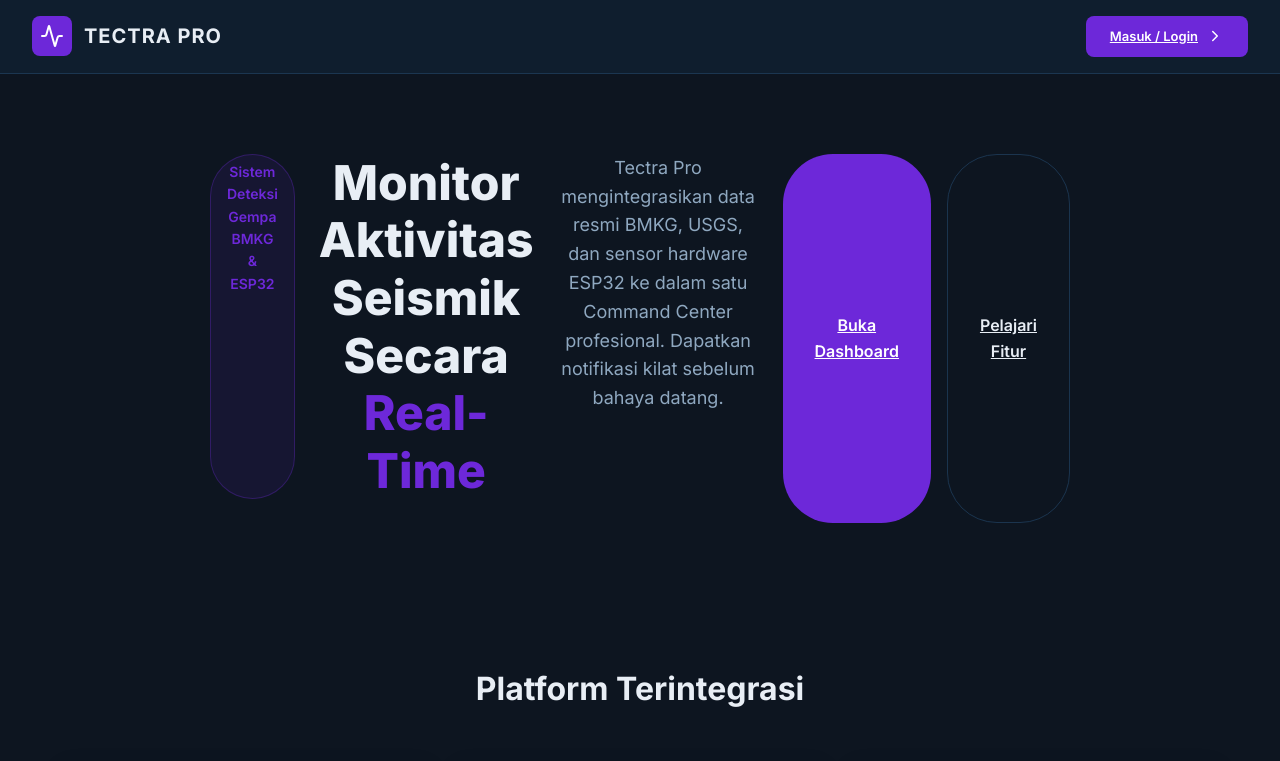
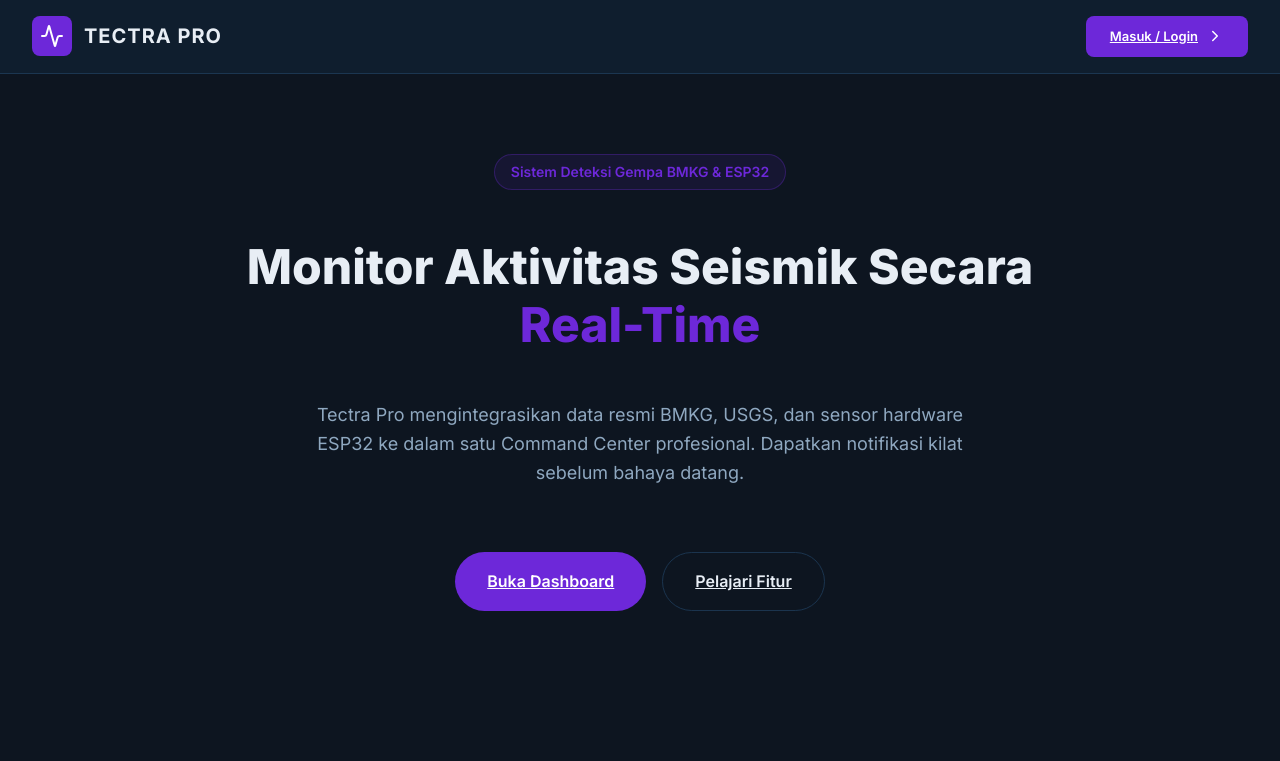
Before and after one commit to raihanhisan53-JR/earthquake-detector, a Next.js app: page / in a window 1280 px wide. Shown: the top 761 px of the page. Built offline with nearby package versions, Linux system fonts and the light colour scheme; no server answers.

Commit message:
fix: correct invalid CSS flexDirection value to fix hero section layout

```diff
--- a/src/components/LandingPage.tsx
+++ b/src/components/LandingPage.tsx
@@ -46,8 +46,9 @@ export default function LandingPage() {
         maxWidth: '900px',
         margin: '0 auto',
         display: 'flex',
-        flexDirection: 'col',
-        gap: '24px'
+        flexDirection: 'column',
+        gap: '24px',
+        alignItems: 'center'
       }}>
         <div style={{
           display: 'inline-block',
```
